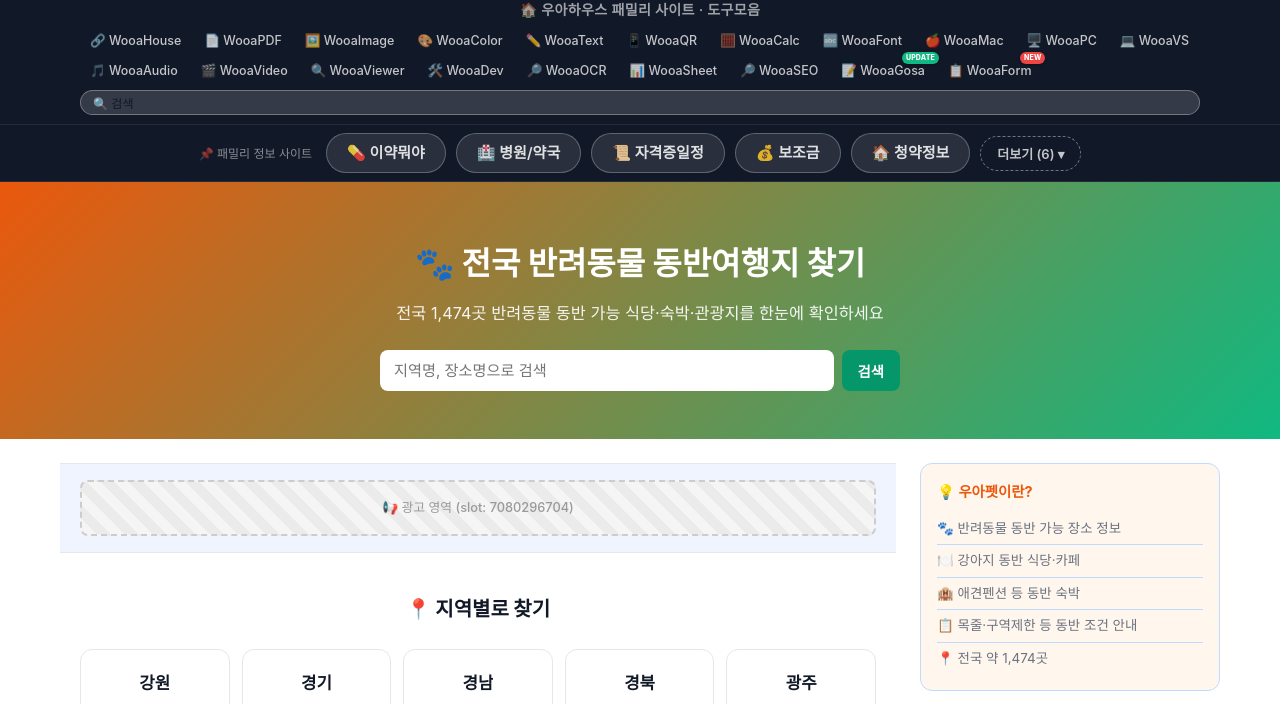
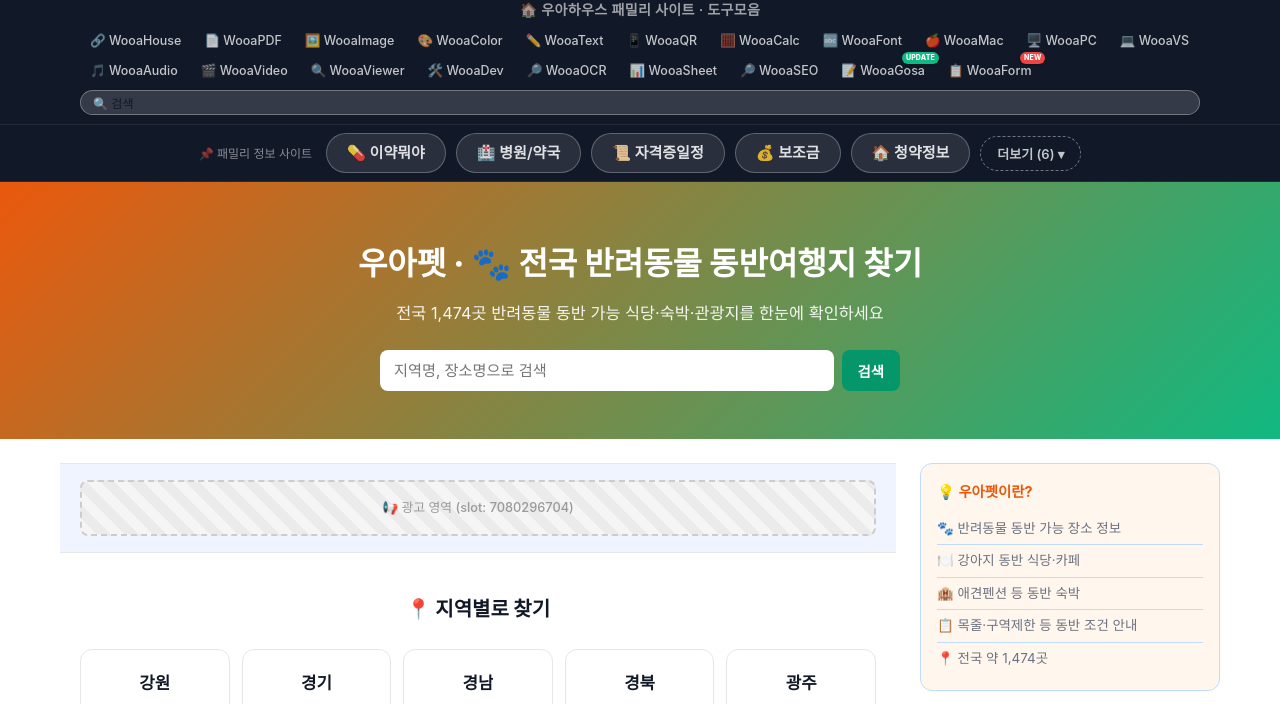
Before and after one commit to ingmaster83-code/wooapet, a plain HTML site: page docs/index.html in a window 1280 px wide. Shown: the part 70-774 px from the top of the page. Drawn offline with Linux system fonts and the light colour scheme; a script that the page names is missing; a web font is replaced by a local one.

Commit message:
Add Korean brand name to H1 for SEO/brand-search visibility

```diff
--- a/docs/index.html
+++ b/docs/index.html
@@ -35,7 +35,7 @@
 </header>
 
 <section class="hero">
-  <h1>🐾 전국 반려동물 동반여행지 찾기</h1>
+  <h1>우아펫 · 🐾 전국 반려동물 동반여행지 찾기</h1>
   <p class="sub">전국 1,474곳 반려동물 동반 가능 식당·숙박·관광지를 한눈에 확인하세요</p>
   <div class="region-search-bar" style="max-width:520px;margin:24px auto 0;">
     <input type="text" id="homeSearchInput" placeholder="지역명, 장소명으로 검색">
```
